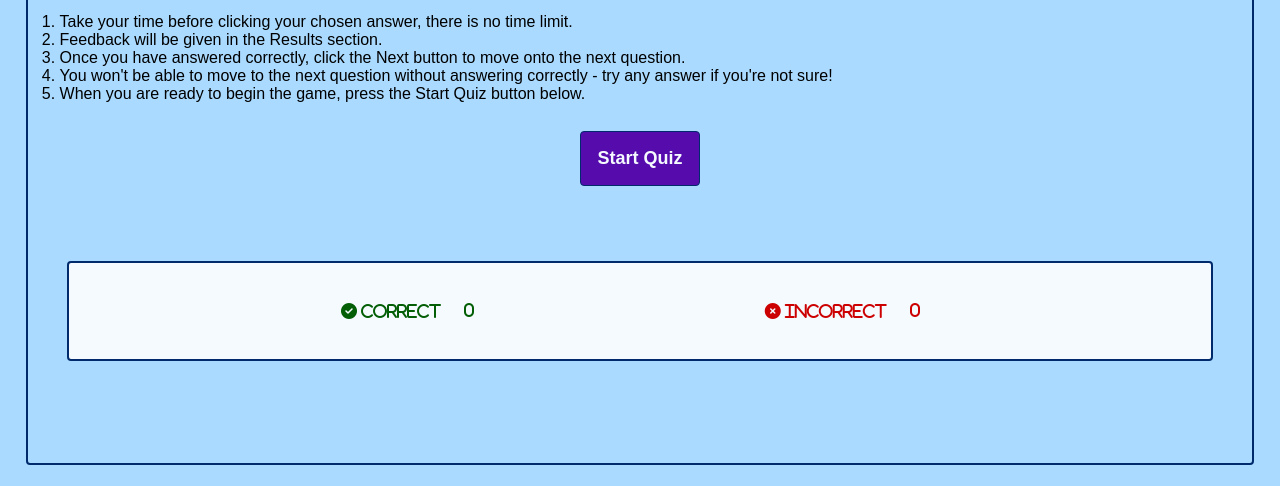
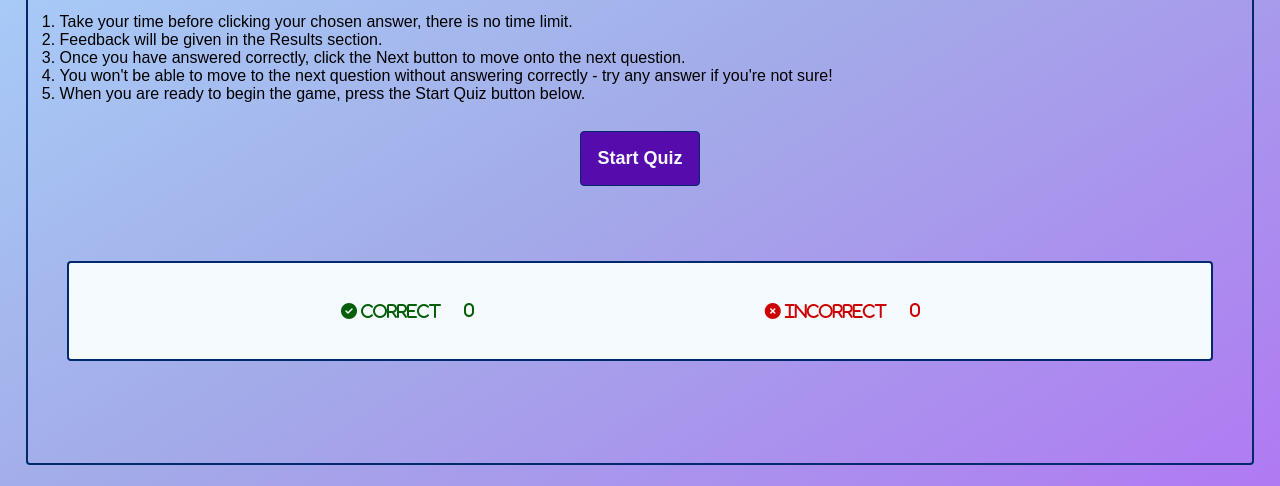
Before and after one commit to kellie-cat/dental-quiz, a plain HTML site: page index.html in a window 1280 px wide. Shown: the part 272-758 px from the top of the page. Drawn offline with Linux system fonts and the light colour scheme.

Commit message:
Change background to gradient

```diff
--- a/assets/css/style.css
+++ b/assets/css/style.css
@@ -20,7 +20,8 @@ To hide and reveal modals as called
 }
 
 .body-area {
-  background: #aadaff;
+  background: linear-gradient(to bottom right, #aadaff, #a3ace8, #b177f3);
+  background-repeat: no-repeat;
   width: 100vw;
   min-height: 100vh;
   flex-direction: column;
```
